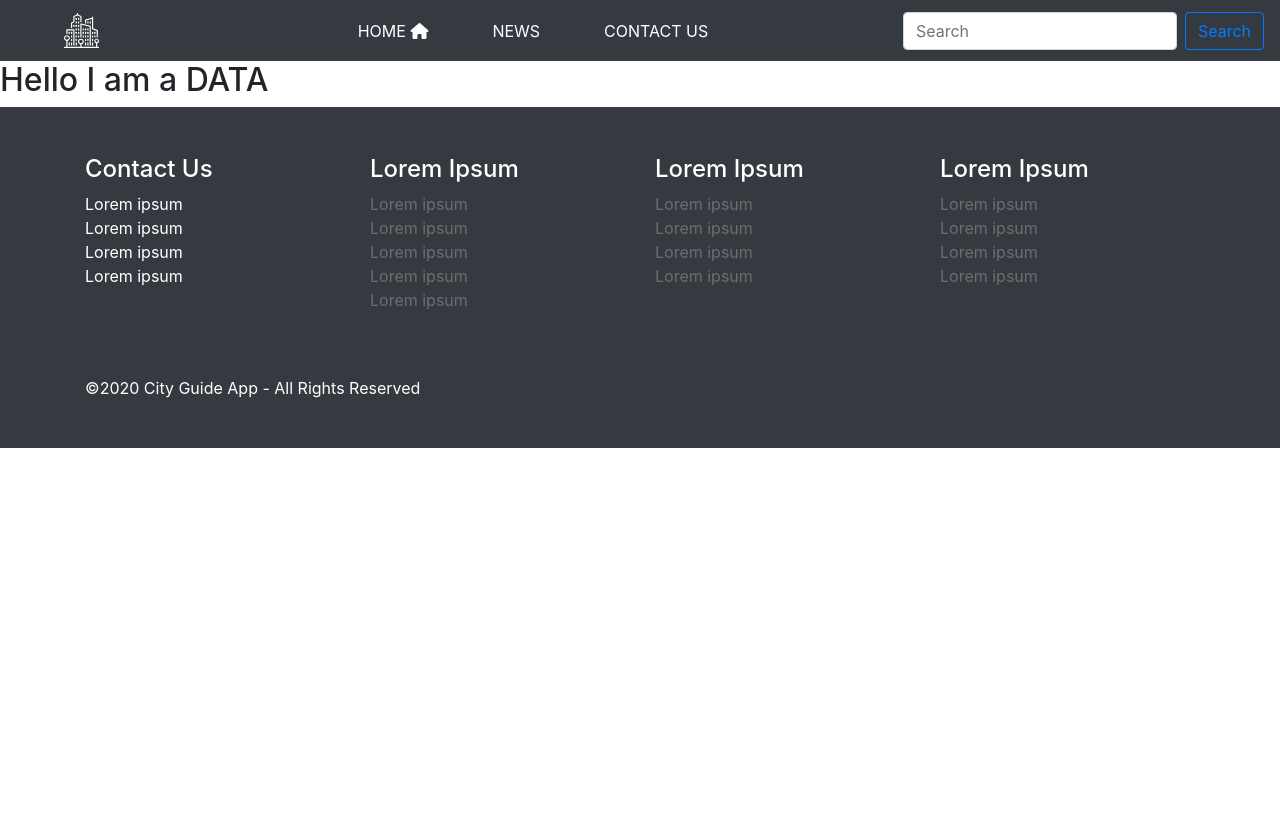
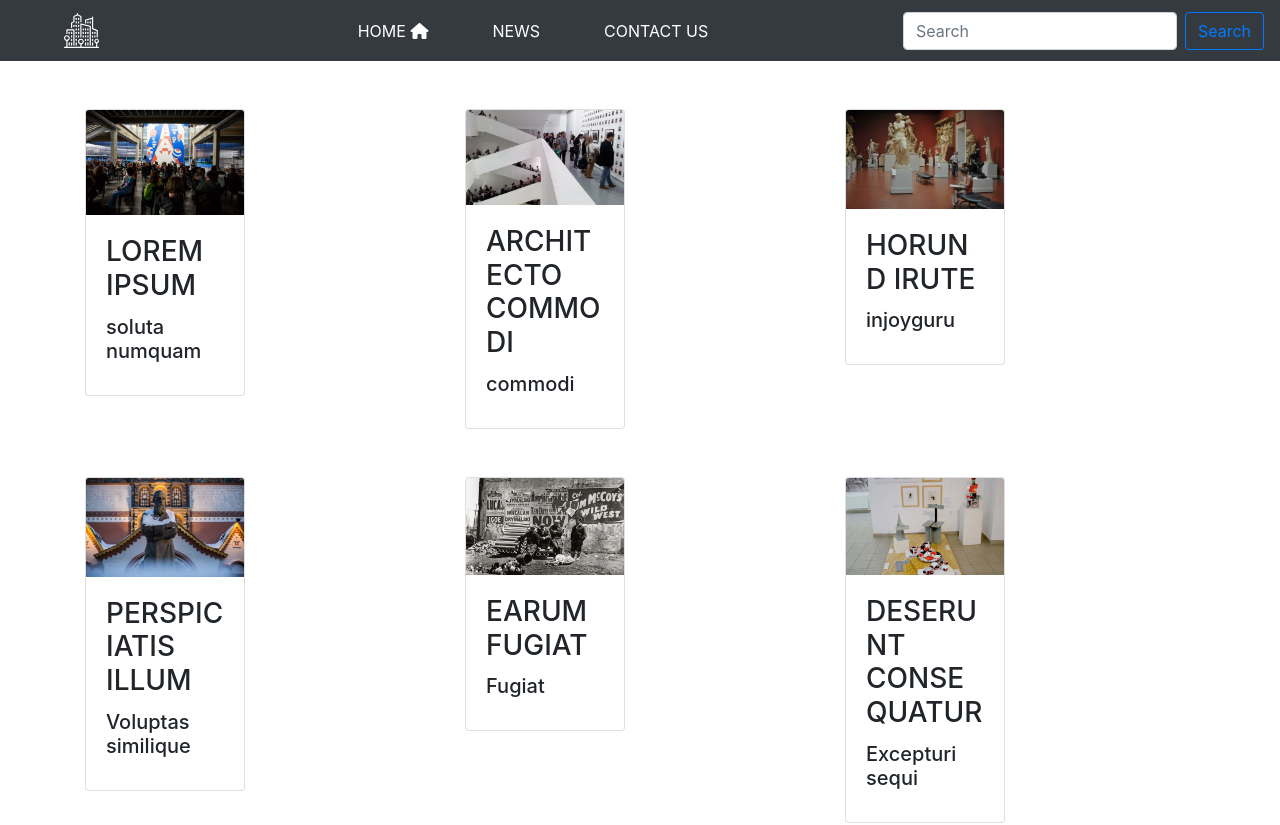
Before and after one commit to stephieplusthree/city_guide__react, a React (Create React App) app: page / in a window 1280 px wide. Shown: the top 825 px of the page. Before the commit the page ends 800 px from the top, so only its background shows below. Built offline with nearby package versions, Linux system fonts and the light colour scheme.

Commit message:
data showing in cards

```diff
--- /dev/null
+++ b/src/components/Info.js
@@ -0,0 +1,33 @@
+import React, { Component } from 'react';
+import { InfoConsumer } from './context';
+
+class Info extends Component {
+    render() {
+
+    const {
+        id,
+        headerTitle,
+        headerSubTitle,
+        headerText,
+        img
+    } = this.props.item;
+
+        return (
+            <InfoConsumer>
+                {value => (
+                    <div className="col-10 col-lg-4 mx-auto mb-5">
+                        <div className="card" style={{ width: '10rem' }}>
+                            <img src={img} alt={headerTitle} className="card-img-top" />
+                            <div className="card-body">
+                                <h3 className="card-title text-uppercase">{headerTitle}</h3>
+                                <h5 className="card-title">{headerSubTitle}</h5>
+                            </div>
+                        </div>
+                    </div>
+                )}
+            </InfoConsumer>
+        )
+    }
+}
+
+export default Info;
--- a/src/components/context.js
+++ b/src/components/context.js
@@ -1,14 +1,32 @@
 import React, { Component } from 'react';
+import { placeInfo, reviews, detailInfo, news } from '../data';
 
 const InfoContext = React.createContext();
 
-// Provider
-// Consumer
+class InfoProvider extends Component {
 
-class InfoProvider extends Component {
+    state = {
+        info: placeInfo,
+        reviews: reviews,
+        detailInfo: detailInfo,
+        new: news
+    }
+
     render() {
         return (
-            <InfoContext.Provider value="Hello I am a DATA">
+            <InfoContext.Provider value={{
+                info: this.state.info,
+                reviews: this.state.reviews,
+                maps: this.state.maps,
+                headerTitle: this.state.headerTitle,
+                headerSubTitle: this.state.headerSubTitle,
+                headerText: this.state.headerText,
+                detailInfo: this.state.detailInfo,
+                news: this.state.news,
+                name: this.state.name,
+                avatar: this.state.avatar,
+                comment: this.state.comment
+            }}>
                 {this.props.children}
             </InfoContext.Provider>
         )
--- a/src/components/pages/Home.js
+++ b/src/components/pages/Home.js
@@ -1,19 +1,26 @@
-import React from 'react';
-import { InfoConsumer } from '../context';
-import Footer from '../layouts/Footer';
-
+import React from "react";
+import { InfoConsumer } from "../context";
+import Footer from "../layouts/Footer";
+import Info from "../Info";
 
 function Home() {
   return (
     <div>
+      <div className="container">
+        <div className="row mt-5">
           <InfoConsumer>
-                {data => {
-                    return <h2>{data}</h2>
+            {(value) => {
+              return value.info.map(item => {
+                  return <Info key={item.id} item={item} />
+              })
             }}
           </InfoConsumer>
+        </div>
+      </div>
+
       <Footer />
     </div>
-    )
+  );
 }
 
 export default Home;
```
Lines whose indentation alone changed are shown as unchanged.
